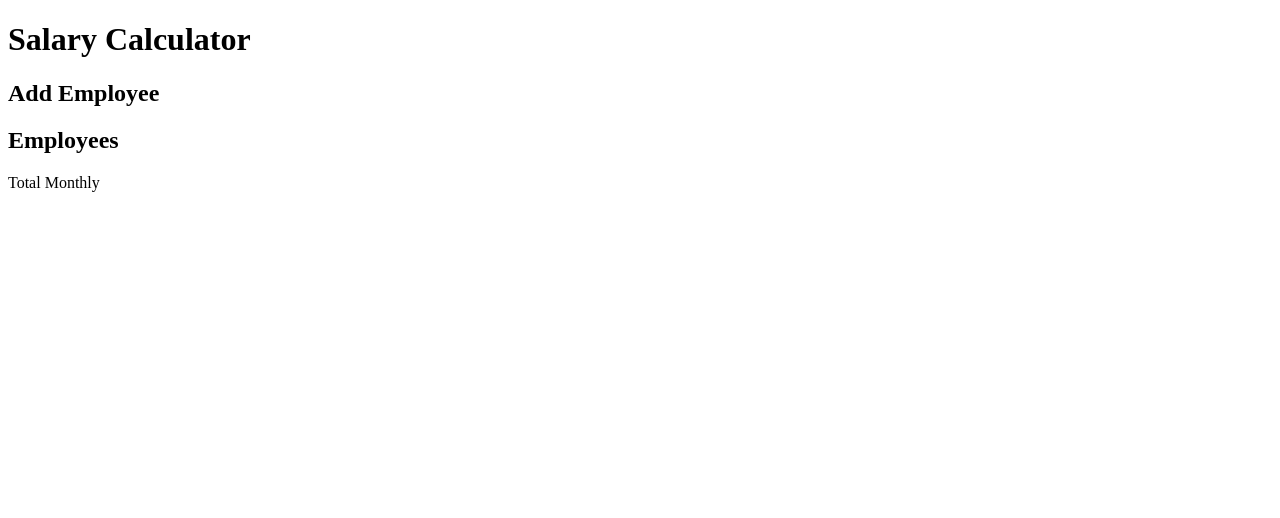
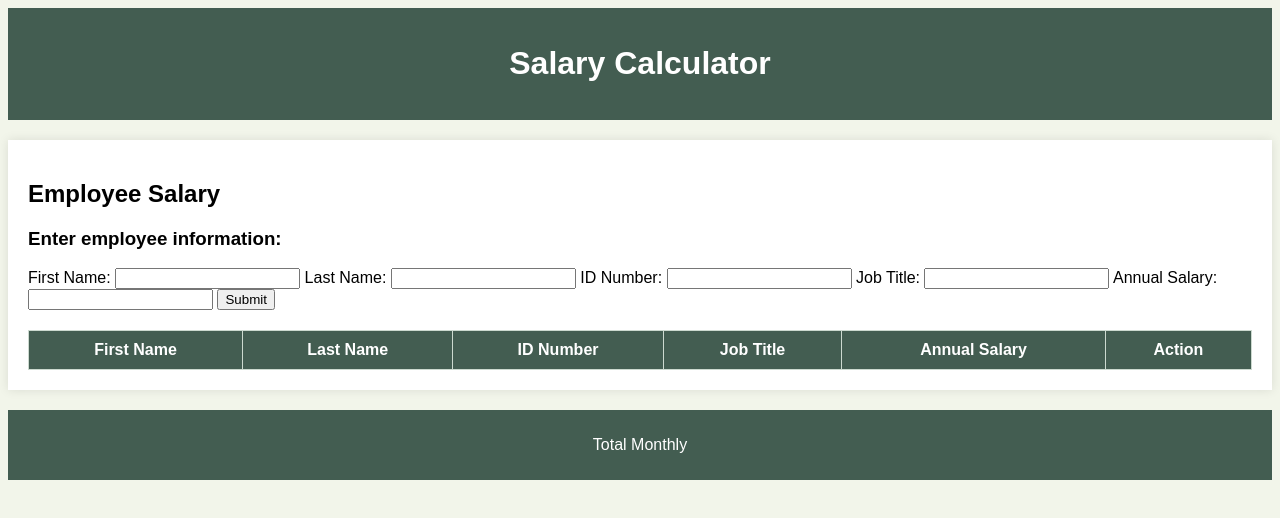
Before and after one commit to RuhiWaters/weekend-salary-calculator, a website: page index.html in a window 1280 px wide. Drawn offline with Linux system fonts and the light colour scheme; files that its build step writes are made by us from their sources.

Commit message:
attempt to resolve commit/push issues-re-cloned

```diff
--- /dev/null
+++ b/client.js
@@ -0,0 +1,49 @@
+console.log("In client.js");
+
+let totalMonthlyCost = 0;
+
+//input values
+function submitForm() {
+  let firstName = document.querySelector("#firstName").value;
+  let lastName = document.querySelector("#lastName").value;
+  let idNumber = document.querySelector("#idNumber").value;
+  let jobTitle = document.querySelector("#jobTitle").value;
+  let annualSalary = parseFloat(document.querySelector("#annualSalary").value);
+
+  let monthly = annualSalary / 12;
+  totalMonthlyCost += monthly;
+
+  let tableBody = document.querySelector("#employeeTblbd");
+  tableBody.innerHTML += `<tr><td>${firstName}</td><td>${lastName}</td><td>${idNumber}</td><td>${jobTitle}</td><td>${annualSalary}</td><td><button onclick='deleteEmployee(event)'>Delete</button></td></tr>`;
+
+  //update table
+  updateFooter();
+
+  //clear input
+  document.getElementById("firstName").value = "";
+  document.getElementById("lastName").value = "";
+  document.getElementById("idNumber").value = "";
+  document.getElementById("jobTitle").value = "";
+  document.getElementById("annualSalary").value = "";
+}
+
+function deleteEmployee(event) {
+  //remover table row
+  event.target.parentElement.parentElement.remove();
+
+  //update footer after deleting
+  updateFooter();
+}
+
+function updateFooter() {
+  //update the footer with total monthly cost
+  let footer = document.querySelector("#ft");
+  footer.innerHTML = `Monthly Total: $ ${totalMonthlyCost}`;
+
+  //if over budget else
+  if (totalMonthlyCost > 20000) {
+    footer.classList.add("over-budget");
+  } else {
+    footer.classList.remove("over-budget");
+  }
+}
--- a/index.html
+++ b/index.html
@@ -1,8 +1,10 @@
 <!DOCTYPE html>
 <html lang="en">
   <head>
-  <meta charset="UTF-8">
-  <link rel="stylesheet" href="style.css">
+    <meta charset="UTF-8" />
+    <link rel="stylesheet" href="style.css" />
+    <link rel="stylesheet" href="styles/style.css" />
+
     <title>Salary Calculator</title>
   </head>
   <body>
@@ -10,11 +12,44 @@
       <h1>Salary Calculator</h1>
     </header>
     <main>
-    <h2>Add Employee</h2>
-    <h2>Employees</h2>
+      <h2>Employee Salary</h2>
+      <h3>Enter employee information:</h3>
+      <form id="employeeForm">
+        <label for="firstName">First Name:</label>
+        <input type="text" id="firstName" data-testid="firstNameInput" required />
+
+        <label for="lastName">Last Name:</label>
+        <input type="text" id="lastName" data-testid="lastNameInput" required />
+
+        <label for="idNumber">ID Number:</label>
+        <input type="text" id="idNumber" data-testid="idInput" required />
+
+        <label for="jobTitle">Job Title:</label>
+        <input type="text" id="jobTitle" data-testid="titleInput" required />
+
+        <label for="annualSalary">Annual Salary:</label>
+        <input type="number" id="annualSalary" data-testid="annualSalaryInput" required />
+
+        <button type="button" onclick="submitForm()">Submit</button>
+      </form>
+
+      <table id="employeeTbl">
+        <thead>
+          <tr>
+            <th>First Name</th>
+            <th>Last Name</th>
+            <th>ID Number</th>
+            <th>Job Title</th>
+            <th>Annual Salary</th>
+            <th>Action</th>
+          </tr>
+        </thead>
+        <tbody id="employeeTblbd"></tbody>
+      </table>
     </main>
-  <footer>
+    <footer id="ft">
       <p>Total Monthly</p>
     </footer>
+
+    <script src="client.js"></script>
   </body>
-</html>
--- a/package.json
+++ b/package.json
@@ -6,7 +6,7 @@
   "scripts": {
     "test": "jest --verbose"
   },
-  "author": "",
+  "author": "Ru",
   "license": "ISC",
   "devDependencies": {
     "@testing-library/dom": "^9.3.1",
--- /dev/null
+++ b/styles/style.css
@@ -0,0 +1,52 @@
+body {
+    font-family: Arial, sans-serif;
+    background-color: #f2f5ea;
+  }
+
+  header {
+    background-color: #435d51;
+    color: white;
+    text-align: center;
+    padding: 1em;
+  }
+
+  main {
+    margin: 20px auto;
+    max-width: 2050px;
+    padding: 20px;
+    background-color: #fff;
+    box-shadow: 0 0 10px rgba(0, 0, 0, 0.1);
+  }
+
+  form {
+    margin-bottom: 20px;
+  }
+
+  table {
+    width: 100%;
+    border-collapse: collapse;
+    margin-top: 20px;
+  }
+
+  th, td {
+    border: 1px solid #ccd9cf;
+    padding: 10px;
+  }
+
+  th {
+    background-color: #435d51;
+    color: white;
+  }
+
+  footer {
+    margin-top: 20px;
+    background-color: #435d51;
+    color: white;
+    text-align: center;
+    padding: 10px;
+  }
+
+  .over-budget {
+    color: red;
+    font-weight: bold;
+  }
```
Lines whose indentation alone changed are shown as unchanged.
